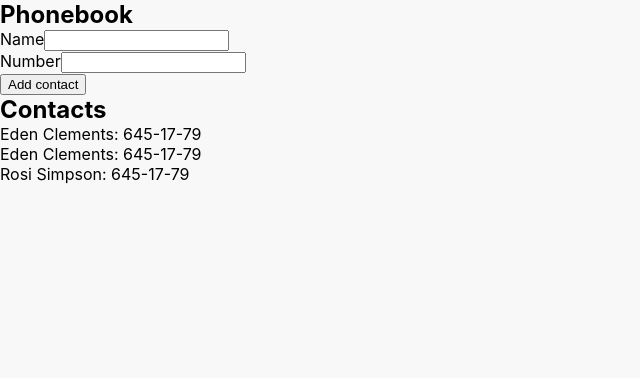
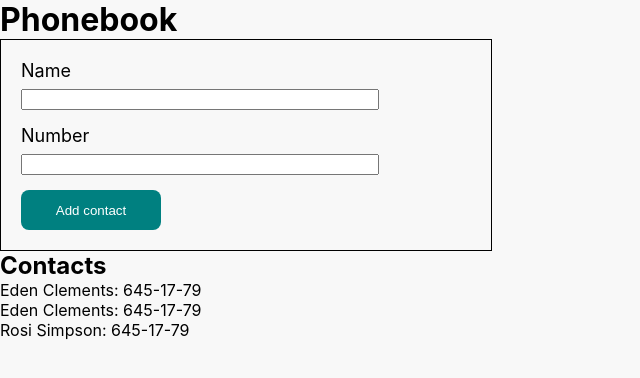
Before and after one commit to MarynaOzkara/goit-react-hw-02-phonebook, a React (Create React App) app: page / in a window 1280 px wide. Shown: the top 378 px of the page, without its empty margins (0-640 px from the left). Built offline with nearby package versions, Linux system fonts and the light colour scheme.

Commit message:
create Form

```diff
--- a/package.json
+++ b/package.json
@@ -7,6 +7,7 @@
     "@testing-library/jest-dom": "^5.16.3",
     "@testing-library/react": "^12.1.4",
     "@testing-library/user-event": "^13.5.0",
+    "nanoid": "^4.0.2",
     "prop-types": "^15.8.1",
     "react": "^18.1.0",
     "react-dom": "^18.1.0",
--- a/src/components/App.jsx
+++ b/src/components/App.jsx
@@ -1,21 +1,11 @@
+import ContactForm from "./ContactForm/ContactForm";
+import { nanoid } from "nanoid";
 
 export const App = () => {
   return (
     <div>
-      <h2>Phonebook</h2>
-      <div>
-        <ul>
-          <li>
-            <label htmlFor="name">Name</label>
-            <input type="text" name="name"/>
-          </li>
-          <li>
-            <label htmlFor="number">Number</label>
-            <input type="tel" name="number"/>
-          </li>
-        </ul>
-        <button type="button">Add contact</button>
-      </div>
+      <h1>Phonebook</h1>
+       <ContactForm/>
       <h2>Contacts</h2>
       <ul>
         <li>
--- /dev/null
+++ b/src/components/ContactForm/ContactForm. styled.js
@@ -0,0 +1,28 @@
+import styled from 'styled-components';
+
+export const FormWrap = styled.form`
+  width: 450px;
+  padding: 20px;
+  border: 1px solid #000;
+`;
+export const InputWrap = styled.div`
+  display: flex;
+  flex-direction: column;
+  gap: 8px;
+  margin-bottom: 15px;
+`;
+export const Input = styled.input`
+  width: 350px;
+`;
+export const Label = styled.label`
+  font-size: 18px;
+`;
+export const Button = styled.button`
+  border: none;
+  width: 140px;
+  height: 40px;
+  background-color: teal;
+  color: #fff;
+  border-radius: 8px;
+  cursor: pointer;
+`;
--- /dev/null
+++ b/src/components/ContactForm/ContactForm.jsx
@@ -0,0 +1,53 @@
+import { Component } from "react";
+import { FormWrap, InputWrap, Label, Input, Button } from "./ContactForm. styled";
+
+class ContactForm extends Component {
+state = {
+    contacts: [],
+    name: '',
+    number: '',
+}
+handleChange = ({target:{value, name}}) => {
+
+    this.setState({[name]: value})
+    console.log(name)
+}
+handleSubmit = (e) => {
+  e.preventDefault();
+  this.props.createUser(this.state);
+   console.log(this.state)
+}
+render(){
+    console.log(this.state);
+
+    return (
+        <FormWrap onSubmit={this.handleSubmit}>
+        <InputWrap>
+            <Label htmlFor="name">Name</Label>
+            <Input
+                onChange={this.handleChange}
+                value={this.state.name}
+                type="text"
+                name="name"
+                pattern="^[a-zA-Zа-яА-Я]+(([' -][a-zA-Zа-яА-Я ])?[a-zA-Zа-яА-Я]*)*$"
+                title="Name may contain only letters, apostrophe, dash and spaces. For example Adrian, Jacob Mercer, Charles de Batz de Castelmore d'Artagnan"
+                required/>
+        </InputWrap>
+        <InputWrap>
+            <Label htmlFor="number">Number</Label>
+            <Input
+                onChange={this.handleChange}
+                value={this.state.number}
+                type="tel"
+                name="number"
+                pattern="\+?\d{1,4}?[-.\s]?\(?\d{1,3}?\)?[-.\s]?\d{1,4}[-.\s]?\d{1,4}[-.\s]?\d{1,9}"
+                title="Phone number must be digits and can contain spaces, dashes, parentheses and can start with +"
+                required/>
+        </InputWrap>
+        <Button type="submit">Add contact</Button>
+      </FormWrap>
+    )
+}
+}
+
+export default ContactForm;
```
Also changed, not shown: 1 other file (tests, documents, lock files or other folders).
